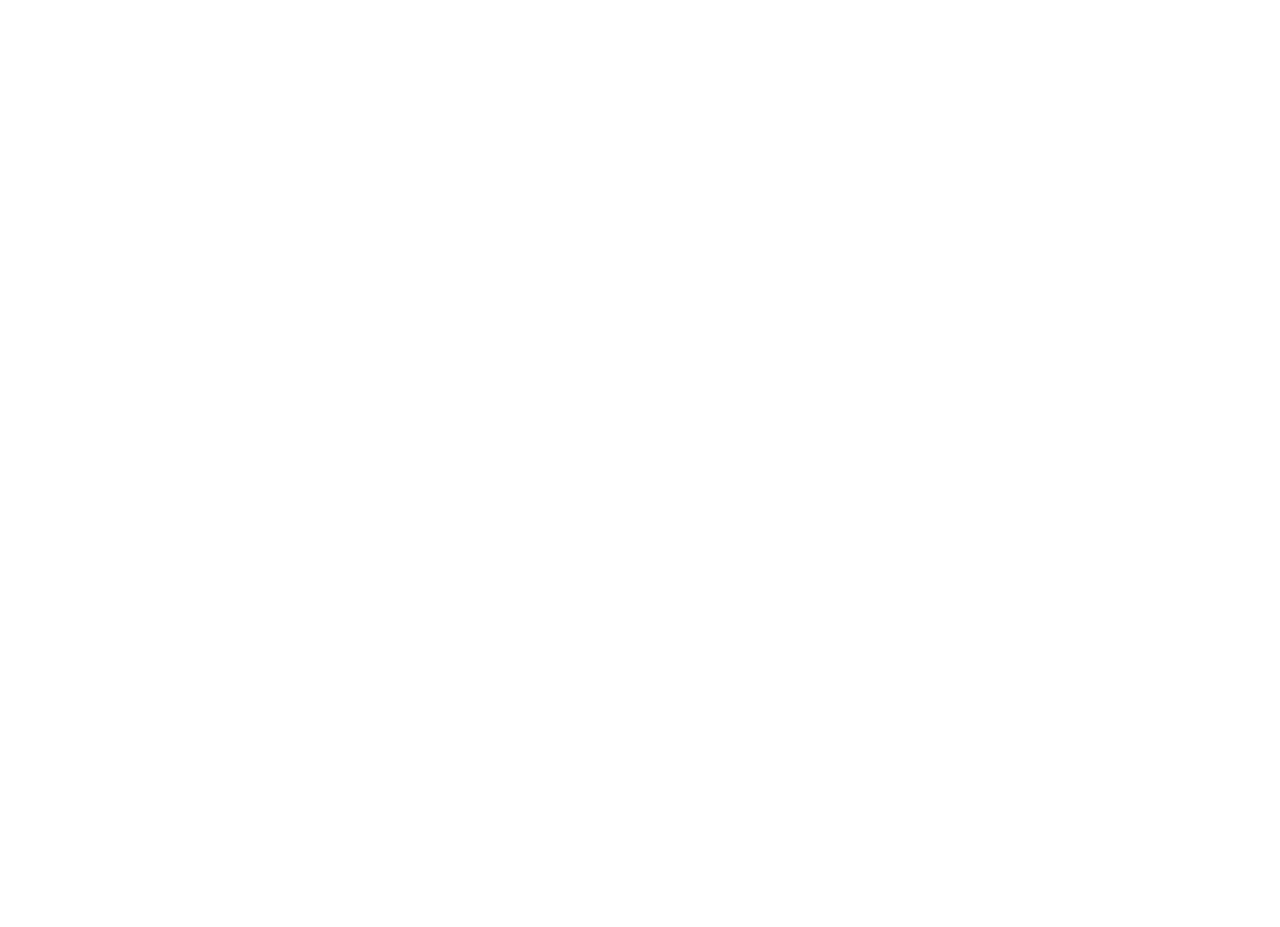
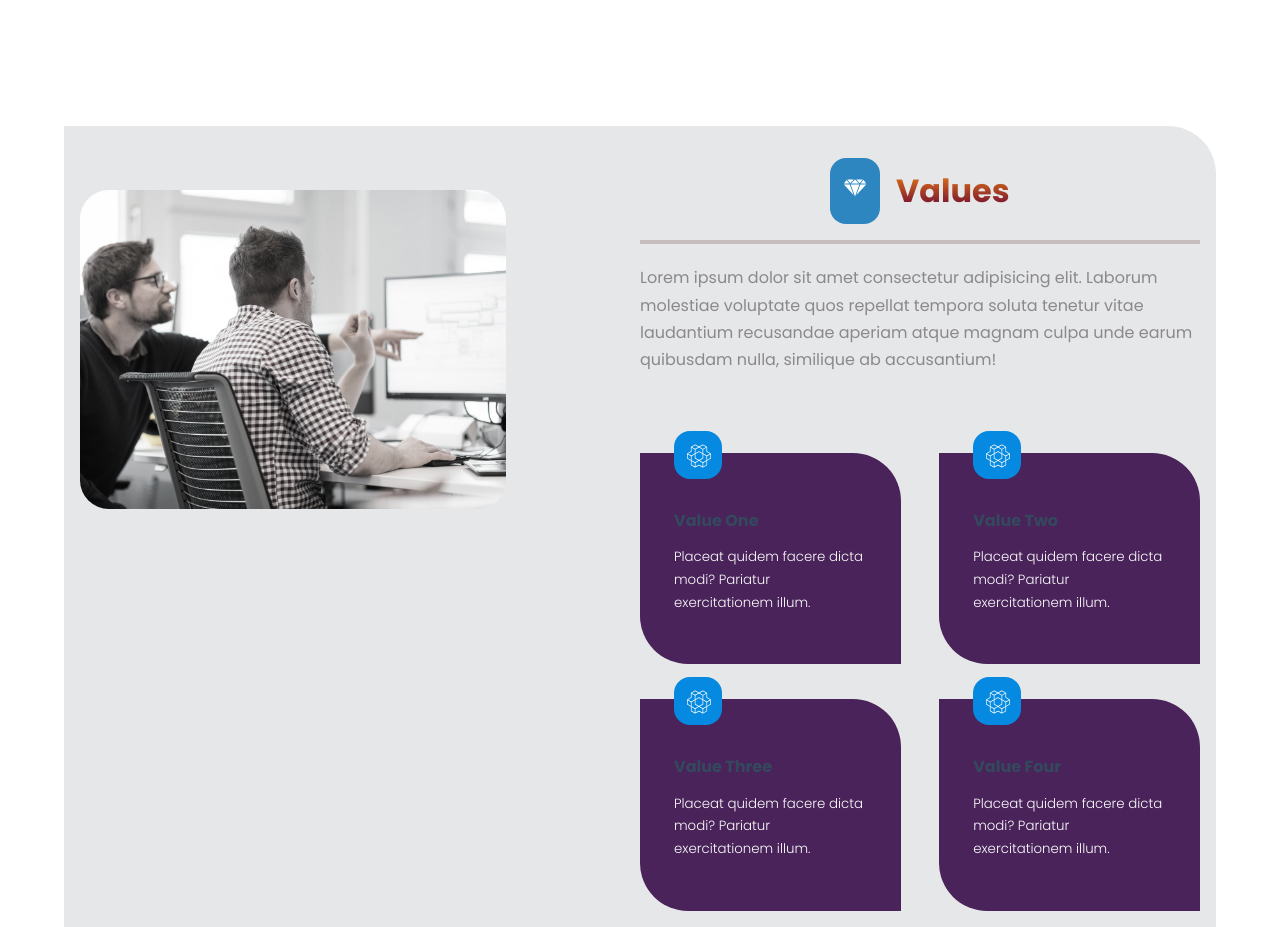
Before and after one commit to belaymit/reactjs-website, a React (Create React App) app: page / in a window 1280 px wide. Shown: the part 1411-2338 px from the top of the page. Before the commit the page ends 1409 px from the top, so only its background shows below. Built offline with nearby package versions, Linux system fonts and the light colour scheme.

Commit message:
imported Value component to Home page

```diff
--- a/src/Pages/home/Home.jsx
+++ b/src/Pages/home/Home.jsx
@@ -1,12 +1,14 @@
 import React from 'react';
 import Header from '../../components/Header';
 import Programs from '../../components/Programs';
+import Values from '../../components/Values';
 import './home.css';
 
 const Home = () => (
   <>
     <Header />
     <Programs />
+    <Values />
   </>
 
 );
```
